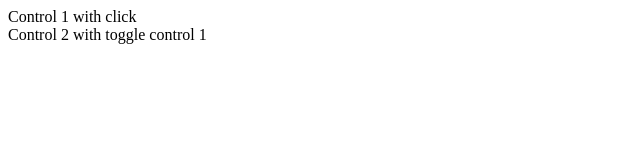
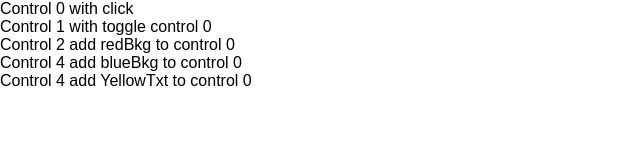
Before and after one commit to tablackmore/wui, a plain HTML site: page tests/controls/control.html in a window 1280 px wide. Shown: the whole page, without its empty margins (0-640 px from the left). Drawn offline with Linux system fonts and the light colour scheme.

Commit message:
I've split up everything

```diff
--- /dev/null
+++ b/src/css/wui_main.css
@@ -0,0 +1,12 @@
+ * {
+    -webkit-touch-callout: none;
+    -webkit-user-select: none;
+}
+
+html{height:100%;}
+body{height:100%; margin:0;padding:0; font-family: Arial,"MS Trebuchet",sans-serif;}
+
+/*Positioning*/
+.hbox{display:-webkit-box;-webkit-box-orient:horizontal;}
+.vbox{display:-webkit-box;-webkit-box-orient:vertical;}
+.flex{-webkit-box-flex:1;}
--- /dev/null
+++ b/src/js/controls/wui_control.js
@@ -0,0 +1,113 @@
+/*
+ * This is the very simple base object for building all other controls
+ * Dependencies:
+ *  wui_namespace.js
+ */
+wui.controls.control = ( function() {
+    var count = 0;
+    return function(type) {
+        var idNumber = count;
+        count += 1;
+        var elementName = type ? type: "div";
+        var mainDiv = document.createElement(elementName);
+
+        var show = function() {
+            mainDiv.style.display = 'block';
+        };
+
+        var hide = function() {
+            mainDiv.style.display = 'none';
+        };
+
+        var toggle = function() {
+            if (mainDiv.style.display === 'none') {
+                show();
+            } else {
+                hide();
+            }
+        };
+
+        var getControlNumber = function() {
+            return idNumber;
+        };
+
+        var setOnClick = function(fn) {
+            mainDiv.onclick = fn;
+        };
+
+        var css = (function(){
+          var classes = [];
+
+          var updateElement = function(){
+            var i;
+            var result = "";
+            for(i=0; i < classes.length; i++){
+              result += classes[i] + " ";
+            }
+            mainDiv.className = result;
+          };
+
+          var addClass = function(className){
+            var i;
+            var exists = false;
+            for(i=0; i < classes.length; i++){
+              if(className === classes[i]){
+                exists = true;
+                break;
+              }
+            }
+            if(!exists){
+              classes.push(className);
+              updateElement();
+            }
+          };
+
+          var removeClass = function(className){
+            var i;
+            var newClasses = [];
+            var deleted = false;
+            for(i=0; i < classes.length; i++){
+              if(className !== classes[i]){
+                newClasses.push(classes[i]);
+              }
+            }
+            classes = newClasses;
+            updateElement();
+          };
+
+          return {
+            addClass: addClass,
+            removeClass: removeClass,
+          }
+        }());
+
+        var setWidth = function(width) {
+            mainDiv.style.width = width;
+        };
+        var setHeight = function(height) {
+            mainDiv.style.height = height;
+        };
+        var setId = function(text) {
+            mainDiv.id = text;
+        };
+        var appendControl = function(control) {
+            mainDiv.appendChild(control.getElement());
+        };
+        var getElement = function() {
+            return mainDiv;
+        };
+        return{
+            getElement: getElement,
+            getControlNumber: getControlNumber,
+            appendControl: appendControl,
+            show: show,
+            hide: hide,
+            toggle: toggle,
+            setWidth: setWidth,
+            setHeight: setHeight,
+            setOnClick: setOnClick,
+            css: css,
+            setId: setId
+        };
+    };
+}());
--- a/src/js/wui_namespace_v0.1.js
+++ b/src/js/wui_namespace.js
@@ -1,4 +1,5 @@
-/**
+/*
  * Namespace for all html base controls
  */
 var wui = {};
+wui.controls = {};
--- a/tests/controls/control.html
+++ b/tests/controls/control.html
@@ -3,24 +3,25 @@
 <head>
   <meta charset="utf-8" />
   <title>Control - Test</title>
-  <style src="../../src/js/wui_default_v0.1.js"></style>
-  <style src="../../src/js/wui_iPhone_v0.1.js"></style>
-  <style src="../../src/js/wui_android_v0.1.js"></style>
-  <script src="../../src/js/wui_namespace_v0.1.js"></script>
-  <script src="../../src/js/wui_misc_v0.1.js"></script>
-  <script src="../../src/js/wui_controls_v0.1.js"></script>
+  <link rel="stylesheet" type="text/css" href="../../src/css/wui_main.css"/>
+  <style>
+    .redBkg {background-color:red;}
+    .blueBkg {background-color:blue;}
+    .yellowText {color:yellow;}
+  </style>
+  <script src="../../src/js/wui_namespace.js"></script>
+  <script src="../../src/js/controls/wui_control.js"></script>
   <script>
-  var scroll = function(){
+    var scroll = function(){
         setTimeout(scrollTo, 0, 0 ,1);
-        console.log('scroll');
-      };
+    };
 
-     window.addEventListener('load', scroll, false);
-   // Load controls when DOM content is ready.
-  document.addEventListener('DOMContentLoaded', function(){
-    var app = wui.controls.app();
+    window.addEventListener('load', scroll, false);
+
+    // Load controls when DOM content is ready.
+    document.addEventListener('DOMContentLoaded', function(){
+
     var body = document.getElementsByTagName('body')[0];
-    body.appendChild(app.getElement());
 
     var standardControlClick = wui.controls.control();
     standardControlClick.getElement().innerHTML = "Control "+ standardControlClick.getControlNumber() +" with click";
@@ -30,15 +31,40 @@
     standardControlToggle.getElement().innerHTML = "Control "+ standardControlToggle.getControlNumber() +" with toggle control " + standardControlClick.getControlNumber();
     standardControlToggle.setOnClick(function(){standardControlClick.toggle();});
 
+    var standardControlCssRed = wui.controls.control();
+    standardControlCssRed.getElement().innerHTML = "Control "+ standardControlCssRed.getControlNumber() +" add redBkg to control " + standardControlClick.getControlNumber();
+    standardControlCssRed.setOnClick(function(){
+      standardControlClick.css.removeClass("blueBkg");
+      standardControlClick.css.addClass("redBkg");
+    });
 
-    app.appendControl(standardControlClick);
-    app.appendControl(standardControlToggle);
+    var standardControlCssBlue = wui.controls.control();
+    standardControlCssBlue.getElement().innerHTML = "Control "+ standardControlCssBlue.getControlNumber() +" add blueBkg to control " + standardControlClick.getControlNumber();
+    standardControlCssBlue.setOnClick(function(){
+      standardControlClick.css.removeClass("redBkg");
+      standardControlClick.css.addClass("blueBkg");
+    });
 
-    /*
-    // Slide up the search bar
-    setTimeout(scrollTo, 0, 0 ,1);
-      */
+    var standardControlCssBlue = wui.controls.control();
+    standardControlCssBlue.getElement().innerHTML = "Control "+ standardControlCssBlue.getControlNumber() +" add blueBkg to control " + standardControlClick.getControlNumber();
+    standardControlCssBlue.setOnClick(function(){
+      standardControlClick.css.removeClass("redBkg");
+      standardControlClick.css.addClass("blueBkg");
+    });
+
+    var standardControlCssYellowTxt = wui.controls.control();
+    standardControlCssYellowTxt.getElement().innerHTML = "Control "+ standardControlCssBlue.getControlNumber() +" add YellowTxt to control " + standardControlClick.getControlNumber();
+    standardControlCssYellowTxt.setOnClick(function(){
+      standardControlClick.css.addClass("yellowText");
+    });
+
+    body.appendChild(standardControlClick.getElement());
+    body.appendChild(standardControlToggle.getElement());
+    body.appendChild(standardControlCssRed.getElement());
+    body.appendChild(standardControlCssBlue.getElement());
+    body.appendChild(standardControlCssYellowTxt.getElement());
   }, false);
+
 
   </script>
 </head>
```
Also changed, not shown: src/css/controls/iPhone/wui_titlebar.css (added, +15 -0 lines), src/js/controls/wui_titlebar.js (added, +60 -0 lines), tests/controls/index.html (+2 -4 lines), tests/controls/titlebar.html (added, +41 -0 lines), src/css/wui_android_v0.1.css (deleted), src/css/wui_default_v0.1.css (deleted), src/css/wui_iPhone_v0.1.css (deleted), src/js/wui_misc.js (renamed from src/js/wui_misc_v0.1.js).
